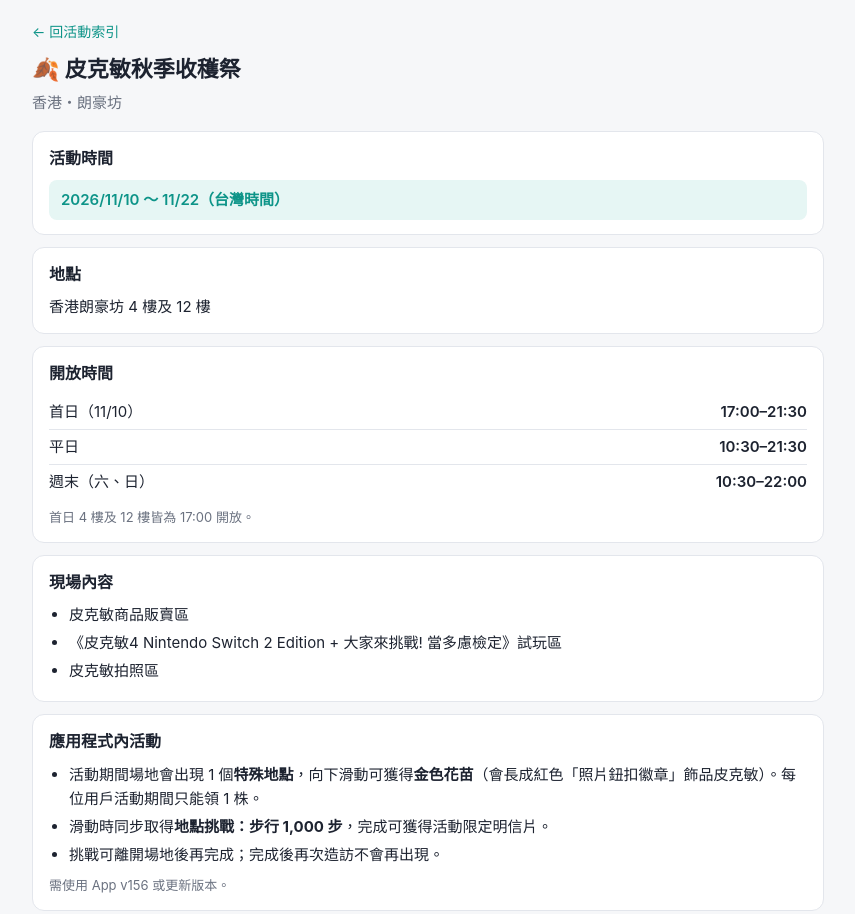
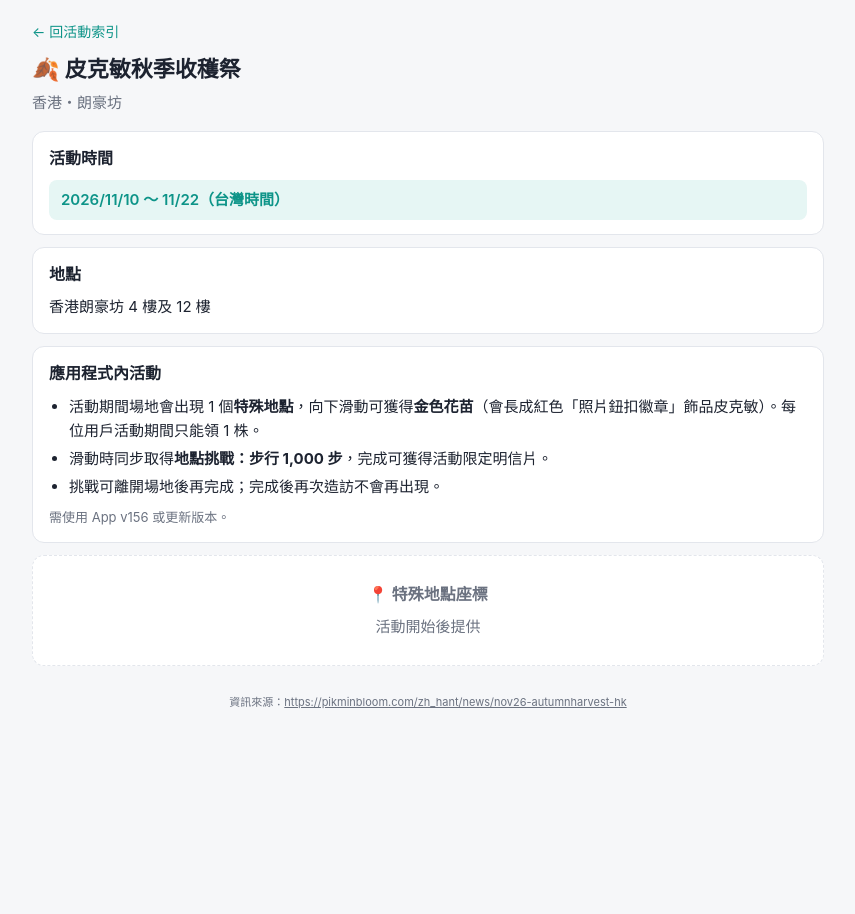
Before and after one commit to mumudesuu/PikminbloomEvent, a plain HTML site: page langham1110_1122.html in a window 1280 px wide. Shown: the top 914 px of the page, without its empty margins (212-1067 px from the left). After the commit the page ends 800 px from the top, so only its background shows below. Drawn offline with Linux system fonts and the light colour scheme.

Commit message:
Update langham1110_1122.html

```diff
--- a/langham1110_1122.html
+++ b/langham1110_1122.html
@@ -43,25 +43,6 @@ td{padding:5px 0;border-bottom:1px solid var(--bd)}td:last-child{text-align:righ
 </section>
 
 <section class="card">
-<h2>開放時間</h2>
-<table>
-<tr><td>首日（11/10）</td><td>17:00–21:30</td></tr>
-<tr><td>平日</td><td>10:30–21:30</td></tr>
-<tr><td>週末（六、日）</td><td>10:30–22:00</td></tr>
-</table>
-<div class="note">首日 4 樓及 12 樓皆為 17:00 開放。</div>
-</section>
-
-<section class="card">
-<h2>現場內容</h2>
-<ul>
-<li>皮克敏商品販賣區</li>
-<li>《皮克敏4 Nintendo Switch 2 Edition + 大家來挑戰! 當多慮檢定》試玩區</li>
-<li>皮克敏拍照區</li>
-</ul>
-</section>
-
-<section class="card">
 <h2>應用程式內活動</h2>
 <ul>
 <li>活動期間場地會出現 1 個<b>特殊地點</b>，向下滑動可獲得<b>金色花苗</b>（會長成紅色「照片鈕扣徽章」飾品皮克敏）。每位用戶活動期間只能領 1 株。</li>
```
